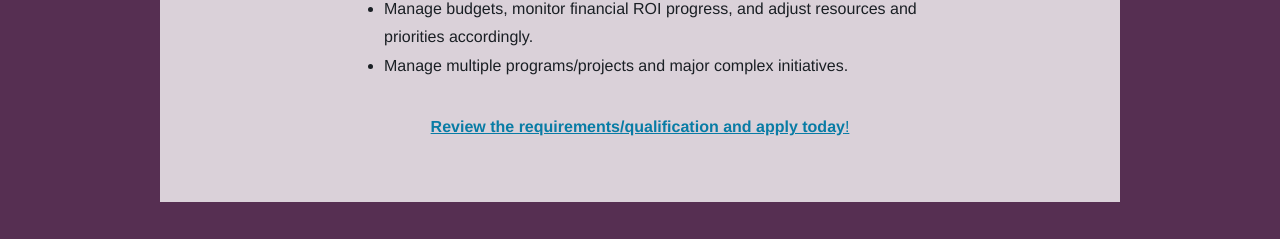
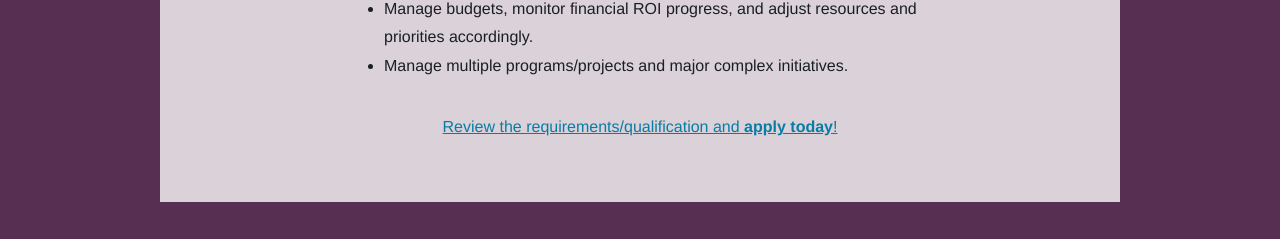
Before and after one commit to ultrabit-web/ultrabit-web.github.io, a Jekyll site: the page built from index.html, in a window 1280 px wide. Shown: the part 1717-1956 px from the top of the page. Built offline with Jekyll 4.4.1, drawn with Linux system fonts in a browser that asks for light colours.

```diff
--- a/_data/jobs.yaml
+++ b/_data/jobs.yaml
@@ -26,6 +26,6 @@
     - Manage budgets, monitor financial ROI progress, and adjust resources and priorities accordingly.
     - Manage multiple programs/projects and major complex initiatives.
 
-    [**Review the requirements/qualification and apply today**!](http://careers.gamestop.com/jobsearch/job-details/studio-creative-director/Studio-Creative-Director_Req-34574/WorkDay/1/)
+    [Review the requirements/qualification and **apply today**!](http://careers.gamestop.com/jobsearch/job-details/studio-creative-director/Studio-Creative-Director_Req-34574/WorkDay/1/)
 
 ...
```
